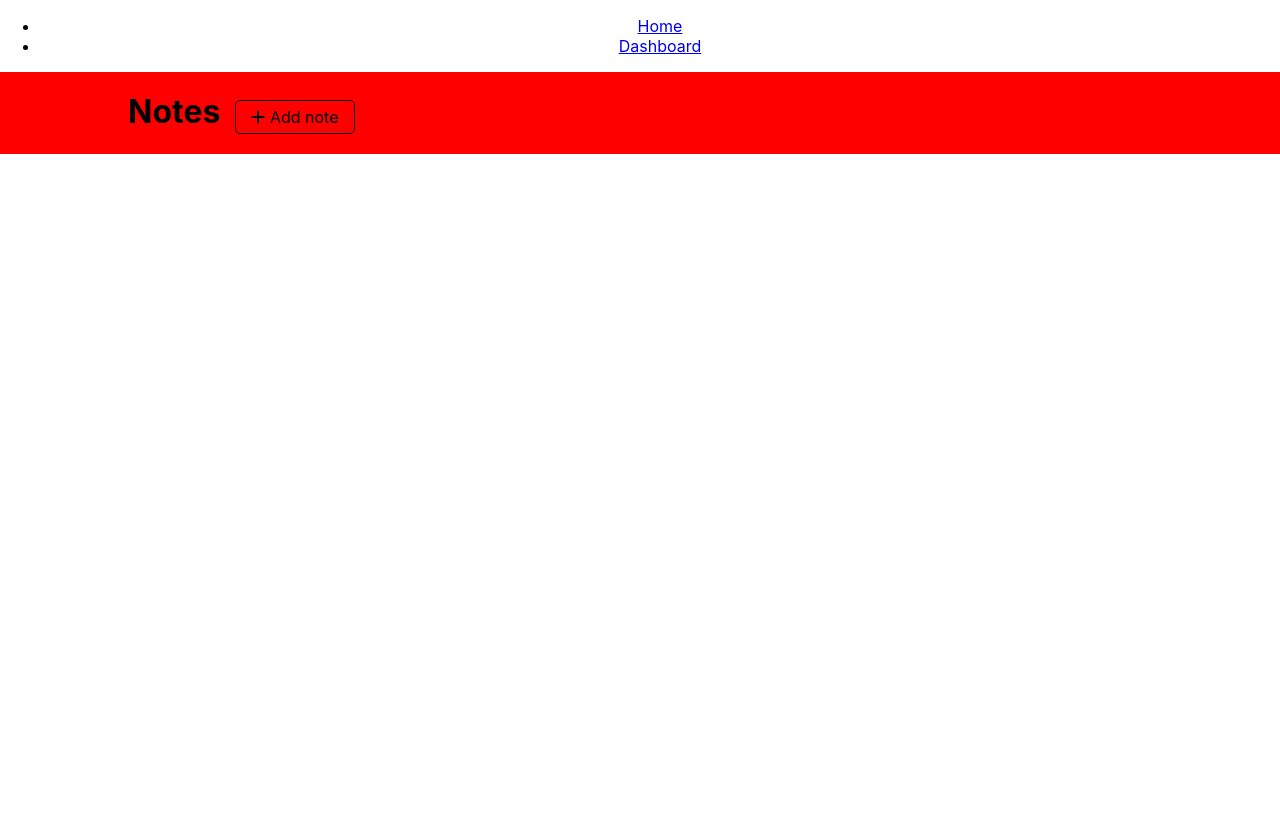
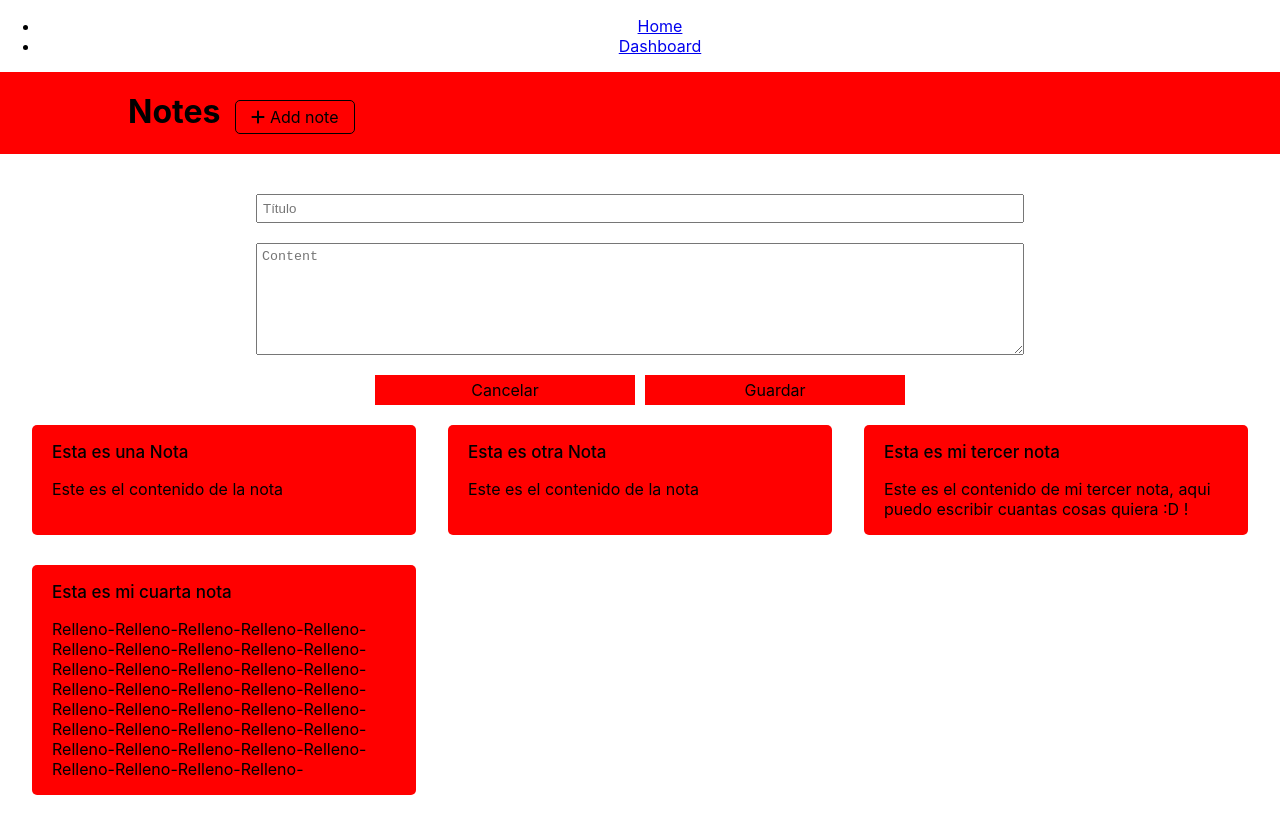
Before and after one commit to ChuckmonsterXlx/react-crud-app, a React (Create React App) app: page /dashboard in a window 1280 px wide. Both pictures are taken after a click on the element "Add note". Before the commit the page ends 800 px from the top, so only its background shows below. Built offline with nearby package versions, Linux system fonts and the light colour scheme; data requests are answered from the project's data file.

Commit message:
added small design, animations(incomplete) and small fixes

```diff
--- a/db.json
+++ b/db.json
@@ -1,14 +1,24 @@
 {
   "posts": [
     {
-      "title": "Este es un ejemplo del titulo de la nota",
-      "content": "Este es un ejemplo del contenido de la nota",
+      "title": "Esta es una Nota",
+      "content": "Este es el contenido de la nota",
       "id": 1
     },
     {
-      "title": "Titulo 2",
-      "content": "Contenido 2",
+      "title": "Esta es otra Nota",
+      "content": "Este es el contenido de la nota\n",
       "id": 2
+    },
+    {
+      "title": "Esta es mi tercer nota",
+      "content": "Este es el contenido de mi tercer nota, aqui puedo escribir cuantas cosas quiera :D !",
+      "id": 3
+    },
+    {
+      "title": "Esta es mi cuarta nota",
+      "content": "Relleno-Relleno-Relleno-Relleno-Relleno-Relleno-Relleno-Relleno-Relleno-Relleno-Relleno-Relleno-Relleno-Relleno-Relleno-Relleno-Relleno-Relleno-Relleno-Relleno-Relleno-Relleno-Relleno-Relleno-Relleno-Relleno-Relleno-Relleno-Relleno-Relleno-Relleno-Relleno-Relleno-Relleno-Relleno-Relleno-Relleno-Relleno-Relleno-",
+      "id": 4
     }
   ]
 }
--- a/package.json
+++ b/package.json
@@ -16,6 +16,7 @@
     "react-redux": "^8.0.5",
     "react-router-dom": "^6.8.1",
     "react-scripts": "5.0.1",
+    "react-transition-group": "^4.4.5",
     "web-vitals": "^2.1.4"
   },
   "scripts": {
@@ -46,6 +47,7 @@
     "@types/css-modules": "^1.0.2",
     "@types/react": "^18.0.28",
     "@types/react-router-dom": "^5.3.3",
+    "@types/react-transition-group": "^4.4.5",
     "@types/webpack-env": "^1.18.0"
   }
 }
--- /dev/null
+++ b/src/animations/animations.css
@@ -0,0 +1,21 @@
+.fade-enter {
+  opacity: 0;
+  transform: translateY(-100%);
+}
+
+.fade-enter-active {
+  opacity: 1;
+  transform: translateY(0%);
+  transition: opacity 300ms, transform 300ms;
+}
+
+.fade-exit {
+  opacity: 1;
+  transform: translateY(0%);
+}
+
+.fade-exit-active {
+  opacity: 0;
+  transform: translateY(-100%);
+  transition: opacity 300ms, transform 300ms;
+}
--- a/src/components/notes/addNewNote/AddNewNote.tsx
+++ b/src/components/notes/addNewNote/AddNewNote.tsx
@@ -1,6 +1,13 @@
-import React, { useState } from 'react'
+import React, { useContext, useState } from 'react'
+import { useAppDispatch } from '../../../hooks/redux';
+import { setNotes } from '../../../redux/slices/notes';
+import styles from './addNewNote.module.css'
+import { ViewAddNewNoteContext } from '../../../pages/Dashboard';
 
 const AddNewNote = () => {
+  const dispatch = useAppDispatch();
+
+  const { viewAddNewNote, setViewAddNewNote } = useContext(ViewAddNewNoteContext);
 
   const [singledata, setSingledata] = useState({
       title: '',
@@ -16,7 +23,9 @@ const AddNewNote = () => {
 
   const handleSubmit = (e:any) => {
     e.preventDefault();
-    createNote();
+    if (singledata.title != '' && singledata.content != ''){
+      createNote();
+    }
   };
 
   const createNote = () => {
@@ -33,15 +42,29 @@ const AddNewNote = () => {
         title: "",
         content: ""
       });
+      updateNotes();
     })
     .catch(error => {
       console.error('Ha ocurrido un error:', error);
     });
   };
 
+  const updateNotes = () => {
+    fetch("http://localhost:3001/posts")
+      .then((res) => res.json())
+      .then((res) => {
+        dispatch(setNotes(res));
+      })
+      .catch((error) => console.error(error));
+  }
+
+  const hideView = () => {
+    setViewAddNewNote(!viewAddNewNote);
+  }
+
   return (
       <>
-          <form onSubmit={handleSubmit}>
+          <form className={styles.formContainer}>
               <input
               type="text"
               name="title"
@@ -49,14 +72,16 @@ const AddNewNote = () => {
               onChange={handleChange}
               value={singledata.title}
               />
-              <input
-              type="text"
-              name="content"
-              placeholder="Content"
-              onChange={handleChange}
-              value={singledata.content}
+              <textarea
+                name="content"
+                placeholder="Content"
+                onChange={handleChange}
+                value={singledata.content}
               />
-              <button type="submit">Guardar</button>
+              <div className={styles.btnsContainer}>
+                <p className={styles.btn} onClick={hideView}>Cancelar</p>
+                <p className={styles.btn} onClick={handleSubmit}>Guardar</p>
+              </div>
           </form>
       </>
   )
--- a/src/components/notes/addNewNote/addNewNote.module.css
+++ b/src/components/notes/addNewNote/addNewNote.module.css
@@ -0,0 +1,25 @@
+.formContainer {
+    display: flex;
+    flex-direction: column;
+    width: 60%;
+    margin: 0 auto;
+    padding-top: 40px;
+}
+.formContainer input, .formContainer textarea {
+    margin-bottom: 20px;
+    padding: 5px;
+}
+.formContainer textarea {
+    min-height: 100px;
+}
+.btnsContainer {
+    display: flex;
+    justify-content: center;
+}
+.btnsContainer .btn {
+    width: 250px;
+    background-color: red;
+    cursor: pointer;
+    padding: 5px;
+    margin: 0 5px;
+}
--- /dev/null
+++ b/src/components/notes/note/Note.tsx
@@ -0,0 +1,30 @@
+import React from 'react';
+import { useAppSelector } from '../../../hooks/redux';
+import styles from './note.module.css'
+
+const Note = () => {
+    const { note } = useAppSelector((state) => state);
+    // const note = ['a','a'];
+
+    return (
+        <>
+            <div className={styles.mainContainerNotes}>
+                {
+                    note ?
+                        note.map((note, index) => {
+                            return (
+                                <div className={styles.containerNote} key={index}>
+                                    <p className={styles.title}>{note.title}</p>
+                                    <p className={styles.content}>{note.content}</p>
+                                </div>
+                            );
+                        })
+                    :
+                        null
+                }
+            </div>
+        </>
+    )
+}
+
+export default Note
--- /dev/null
+++ b/src/components/notes/note/note.module.css
@@ -0,0 +1,18 @@
+.mainContainerNotes {
+    display: grid;
+    grid-template-columns: 30% 30% 30%;
+    justify-content: space-evenly;
+    margin-top: 20px;
+    text-align: left;
+}
+
+.containerNote {
+    background: red;
+    margin-bottom: 30px;
+    padding: 0 20px;
+    border-radius: 5px;
+}
+.containerNote .title {
+    font-weight: 500;
+    font-size: 17px;
+}
--- a/src/components/notes/subNavBar/SubNavBar.tsx
+++ b/src/components/notes/subNavBar/SubNavBar.tsx
@@ -1,13 +1,21 @@
-import React from "react";
+import React, { useContext } from "react";
 import styles from './subNavBar.module.css'
 import { FontAwesomeIcon } from "@fortawesome/react-fontawesome";
 import { faPlus } from '@fortawesome/free-solid-svg-icons';
+import { ViewAddNewNoteContext } from "../../../pages/Dashboard";
 
 const SubNavBar = () => {
+
+    const { viewAddNewNote, setViewAddNewNote } = useContext(ViewAddNewNoteContext);
+
+    const showHide = () => {
+        setViewAddNewNote(!viewAddNewNote);
+    }
+
     return (
         <>
             <div className={styles.subNavBar}>
-                <div className={styles.container}>
+                <div className={styles.container} onClick={() => showHide()}>
                     <h1>Notes</h1>
                     <p><FontAwesomeIcon icon={faPlus} /> Add note</p>
                 </div>
--- a/src/pages/Dashboard.tsx
+++ b/src/pages/Dashboard.tsx
@@ -1,6 +1,14 @@
-import React, { useState } from 'react'
+import React, { createContext, useState } from 'react'
+import { CSSTransition } from 'react-transition-group';
 import SubNavBar from '../components/notes/subNavBar/SubNavBar'
 import AddNewNote from '../components/notes/addNewNote/AddNewNote'
+import Note from '../components/notes/note/Note';
+import '../animations/animations.css'
+
+export const ViewAddNewNoteContext = createContext({
+  viewAddNewNote: false,
+  setViewAddNewNote: (value: boolean) => {},
+});
 
 const Dashboard = () => {
 
@@ -8,13 +16,18 @@ const Dashboard = () => {
 
   return (
     <>
+      <ViewAddNewNoteContext.Provider value={{ viewAddNewNote, setViewAddNewNote }}>
         <SubNavBar />
         {
           viewAddNewNote ?
+            <CSSTransition in={viewAddNewNote} timeout={300} classNames="fade" unmountOnExit>
               <AddNewNote />
+            </CSSTransition>
           :
             null
         }
+        <Note />
+      </ViewAddNewNoteContext.Provider>
     </>
   )
 }
```
Also changed, not shown: 1 other file (tests, documents, lock files or other folders). Lines whose indentation alone changed are shown as unchanged.
